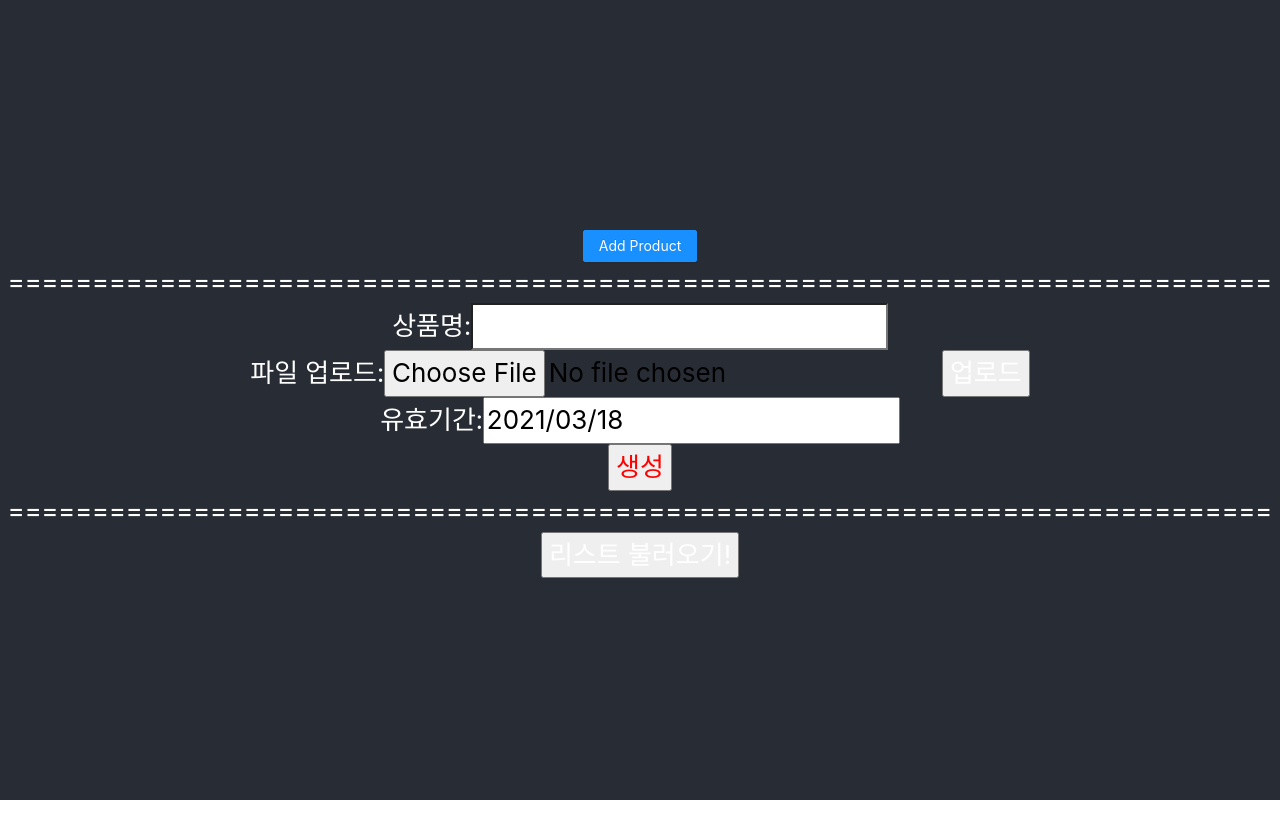
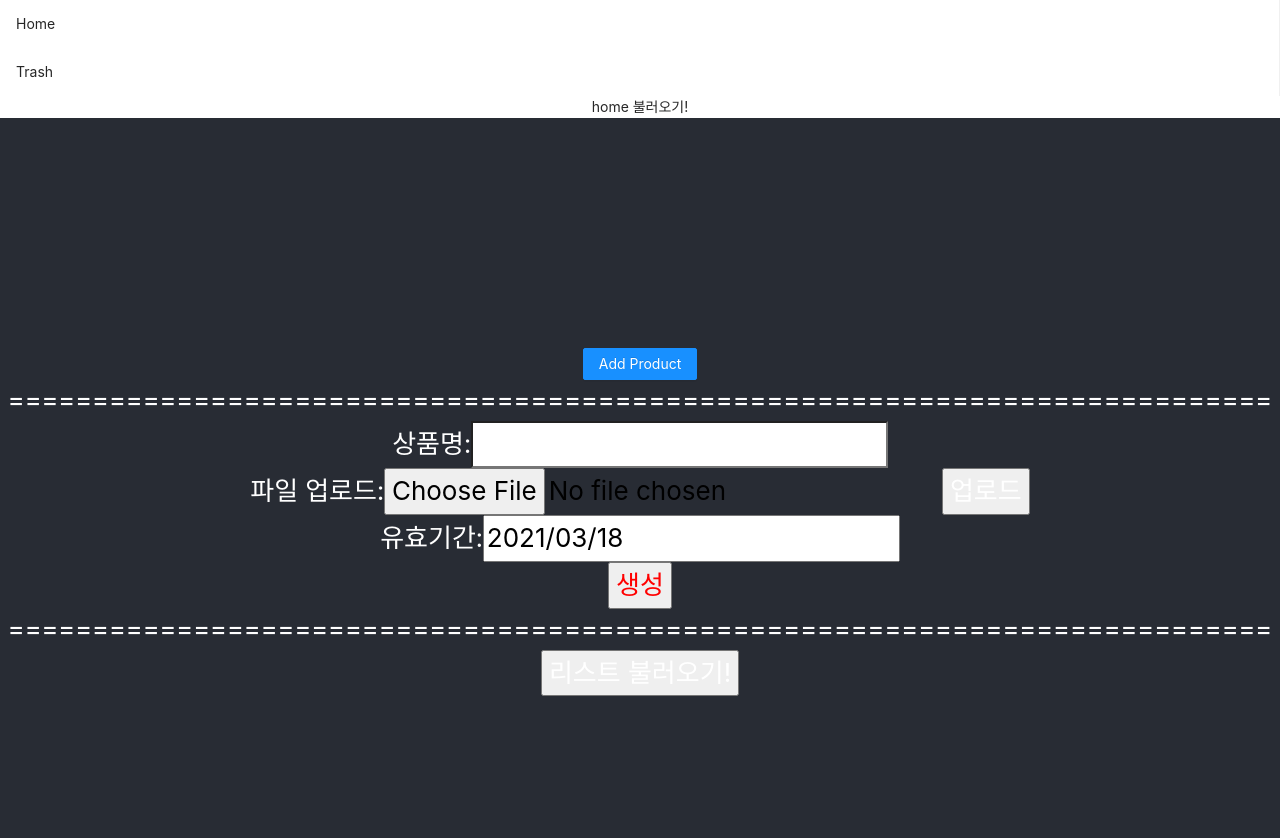
Before and after one commit to rimseo12/D-day_App, a React (Create React App) app in the folder client/: page / in a window 1280 px wide. Shown: the top 838 px of the page. Before the commit the page ends 800 px from the top, so only its background shows below. Built offline with nearby package versions, Linux system fonts and the light colour scheme.

Commit message:
route 구현
Home, Trash 화면 이동 구현

```diff
--- a/client/package.json
+++ b/client/package.json
@@ -14,6 +14,7 @@
     "react": "^17.0.1",
     "react-bootstrap": "^1.5.2",
     "react-dom": "^17.0.1",
+    "react-router-dom": "^5.2.0",
     "react-scripts": "4.0.3",
     "web-vitals": "^1.0.1"
   },
--- a/client/src/App.js
+++ b/client/src/App.js
@@ -1,7 +1,11 @@
 import './App.css'
 import React, { Fragment, useState } from 'react'
+import { Route, Switch } from 'react-router-dom'
 import { Button } from 'antd'
 import axios from 'axios'
+import Home from './pages/home/components/Home'
+import Trash from './pages/sub/components/TrashList'
+import LeftMenu from './pages/menu/LeftMenu'
 import ExampleModal from './pages/home/components/shared/ModalLayout'
 import ProductList from './pages/home/components/shared/ProductList'
 import { ConsoleSqlOutlined } from '@ant-design/icons'
@@ -48,8 +52,15 @@ function App() {
 
   return (
     <div className="App">
+        <LeftMenu/>
+        <Switch>
+          <Route exact path="/" component={Home}/>
+          <Route exact path="/trash" component={Trash}/>
+        </Switch>
+
+
+
       <header className="App-header">
-
 
         <ExampleModal />
         ===========================================================================
--- a/client/src/index.js
+++ b/client/src/index.js
@@ -1,12 +1,15 @@
 import React from 'react';
 import ReactDOM from 'react-dom';
+import { BrowserRouter } from 'react-router-dom'
 import './index.css';
 import App from './App';
 import reportWebVitals from './reportWebVitals';
 
 ReactDOM.render(
   <React.StrictMode>
-    <App />
+    <BrowserRouter>
+      <App/>
+    </BrowserRouter>
   </React.StrictMode>,
   document.getElementById('root')
 );
--- a/client/src/pages/home/components/Home.js
+++ b/client/src/pages/home/components/Home.js
@@ -0,0 +1,7 @@
+function Home() {
+    return(
+        <div>home 불러오기!</div>
+    )
+}
+
+export default Home
--- /dev/null
+++ b/client/src/pages/menu/LeftMenu.js
@@ -0,0 +1,17 @@
+import React from 'react'
+import { Menu } from 'antd'
+
+function LeftMenu() {
+ return(
+    <Menu>
+      <Menu.Item key="home">
+        <a href="/">Home</a>
+      </Menu.Item>
+      <Menu.Item key="trash">
+        <a href="/trash">Trash</a>
+      </Menu.Item>
+    </Menu>
+ )
+}
+
+export default LeftMenu
--- /dev/null
+++ b/client/src/pages/sub/components/TrashList.js
@@ -0,0 +1,7 @@
+function TrashList() {
+    return(
+        <div>Trash 불러오기</div>
+    )
+}
+
+export default TrashList
```
Also changed, not shown: 1 other file (tests, documents, lock files or other folders).
